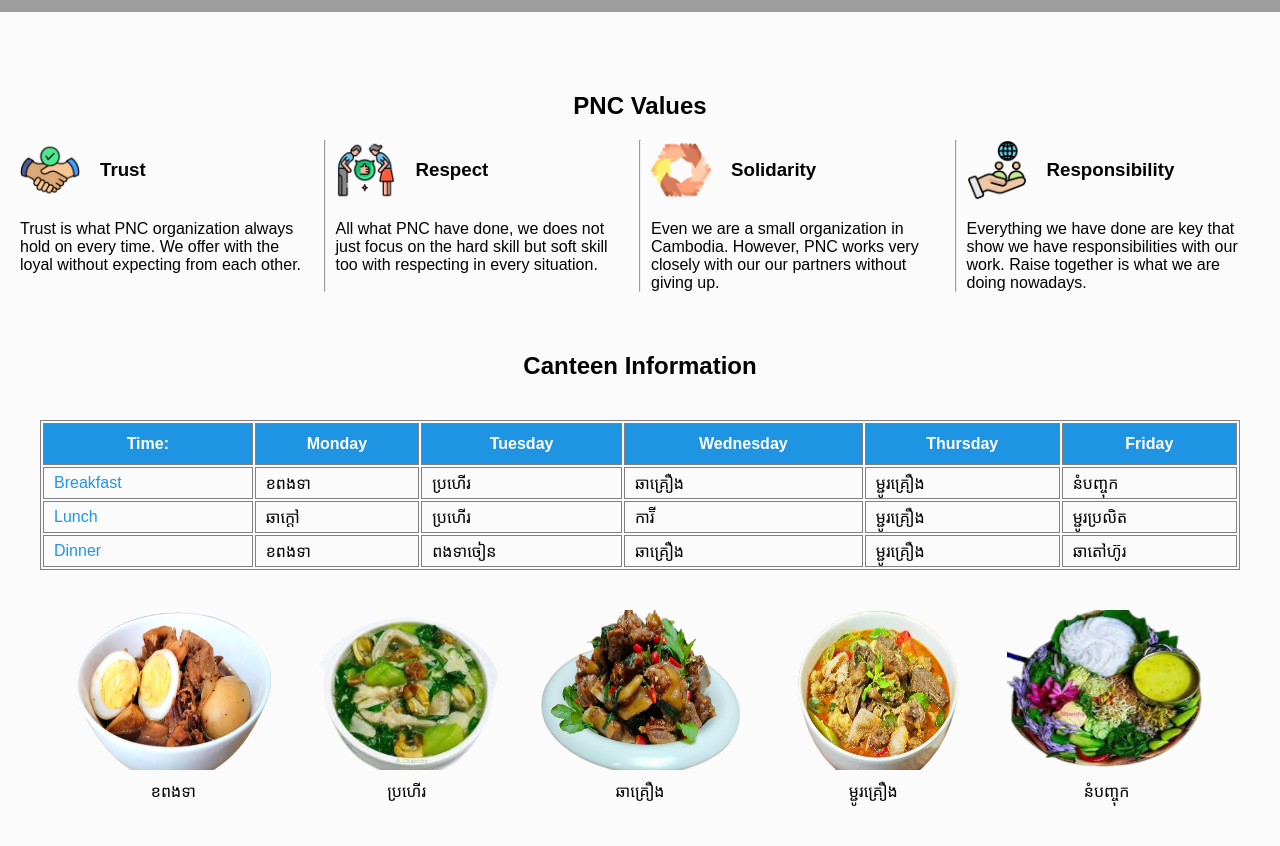
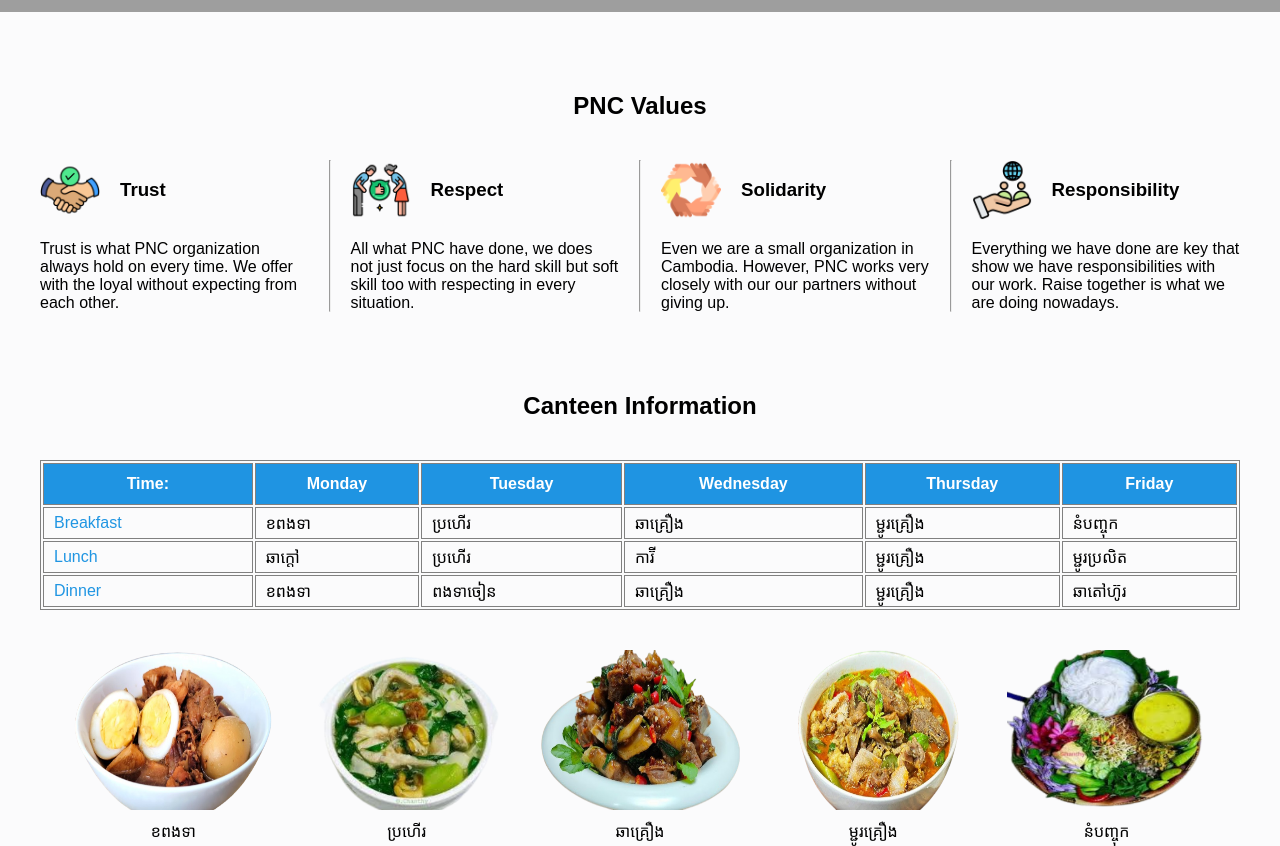
Before and after one commit to Phalla432/pnc-webpage-responsive, a plain HTML site: page index.html in a window 1280 px wide. Shown: the part 760-1606 px from the top of the page. Drawn offline with Linux system fonts and the light colour scheme; grey boxes are pictures that could not be loaded.

Commit message:
Add new change

```diff
--- a/index.html
+++ b/index.html
@@ -126,7 +126,7 @@
         </table>
         <div class="canteen-foods">
             <div class="food-name">
-                <img src="./pictures/Khore.png" alt="" width="200px" height="160px">
+                <img src="./pictures/khore.png" alt="" width="200px" height="160px">
                 <p>ខពងទា</p>
             </div>
             <div class="food-name">
--- a/style/style.css
+++ b/style/style.css
@@ -69,9 +69,9 @@ span{
 }
 .pnc-value{
     display: flex;
-    gap: 10px;
+    gap: 20px;
     justify-content: space-around;
-    padding: 20px;
+    padding: 40px;
 }
 .trust-card{
     flex: 1;
```
